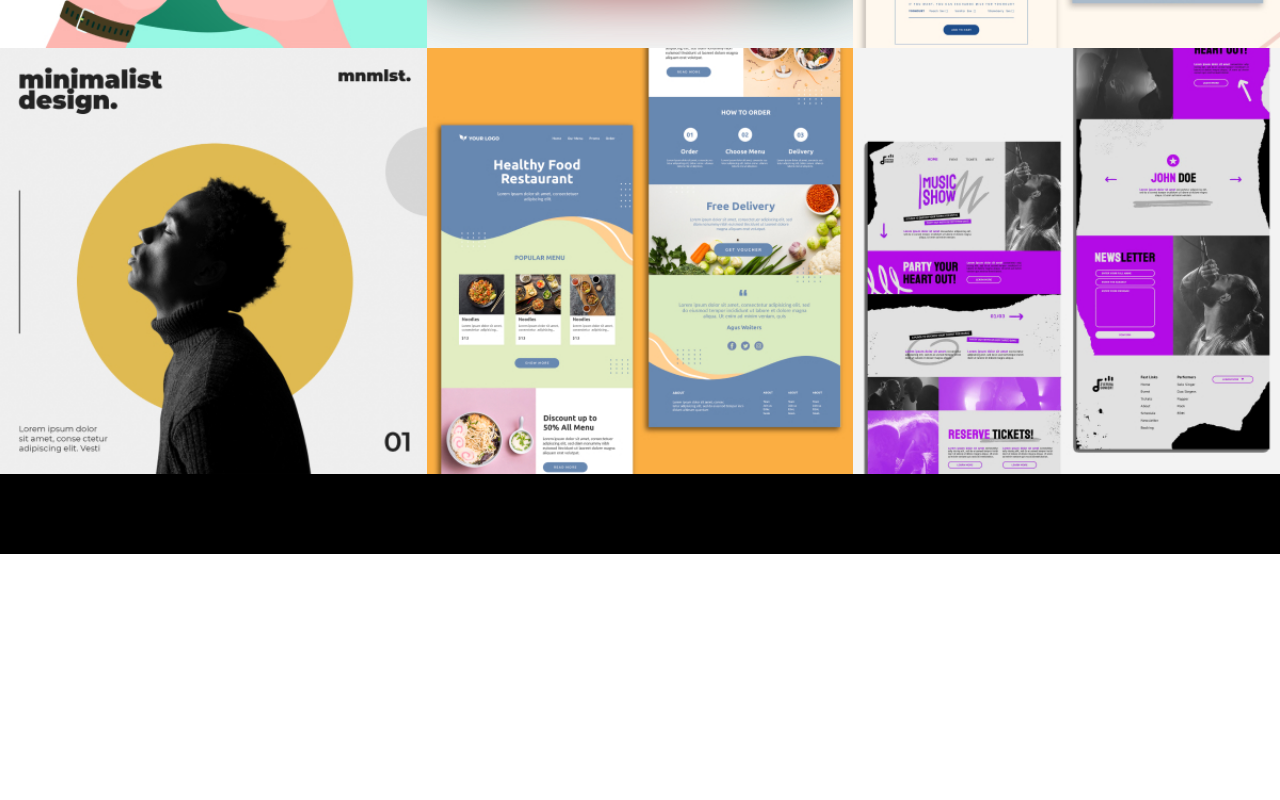
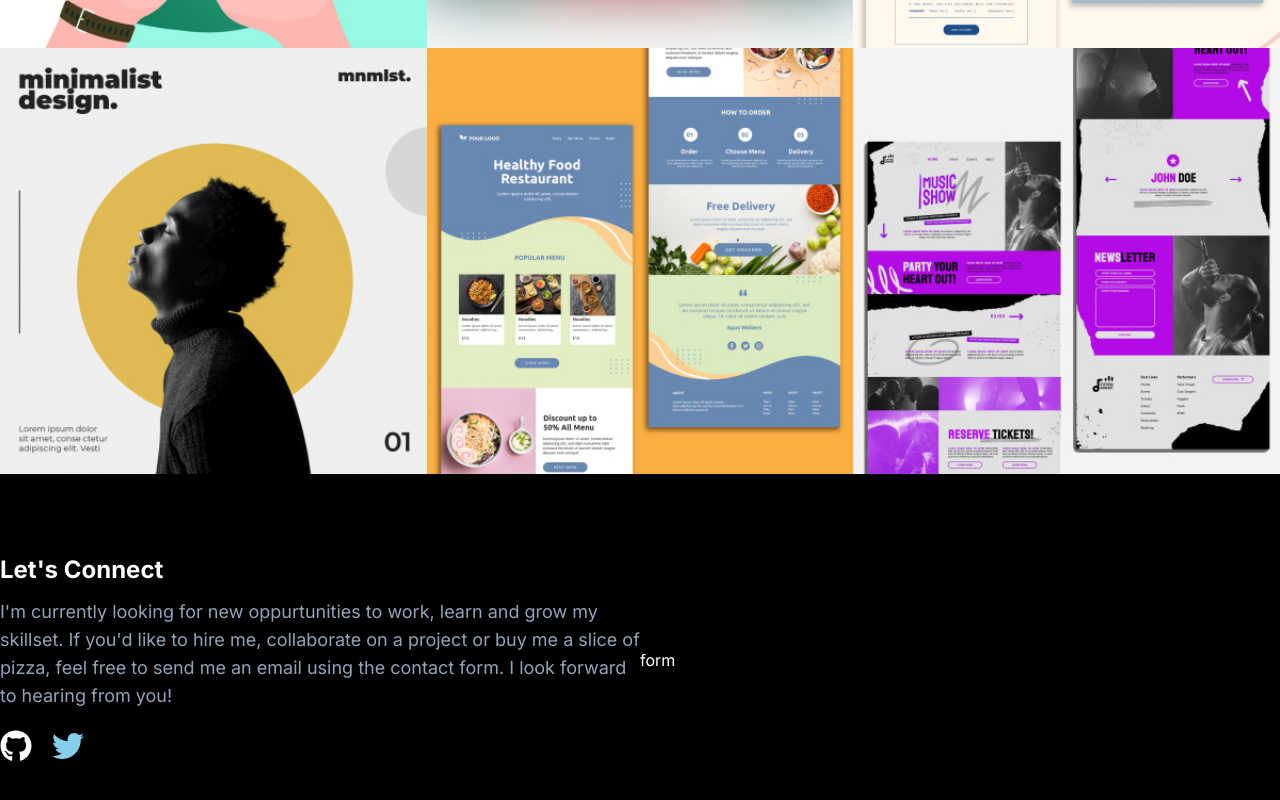
Before and after one commit to DustyDogCodex/nextjs-portfolio, a Next.js app: page / in a window 1280 px wide. Shown: the part 1473-2273 px from the top of the page. Before the commit the page ends 2027 px from the top, so only its background shows below. Built offline with nearby package versions, Linux system fonts and the light colour scheme.

Commit message:
added resend for sending emails through a form in the contact section. Setting up contact section and working on styling

```diff
--- a/package.json
+++ b/package.json
@@ -27,6 +27,7 @@
     "react-anchor-link-smooth-scroll": "^1.0.12",
     "react-dom": "18.2.0",
     "react-type-animation": "^3.1.0",
+    "resend": "^1.0.0",
     "split-text-js": "^1.0.3",
     "tailwindcss": "3.3.3",
     "typescript": "5.2.2"
--- /dev/null
+++ b/src/app/api/send/route.js
@@ -0,0 +1,20 @@
+import { EmailTemplate } from '../../../components/EmailTemplate'
+import { NextResponse } from 'next/server'
+import { Resend } from 'resend'
+
+const resend = new Resend(process.env.RESEND_API_KEY)
+
+export async function POST() {
+    try {
+        const data = await resend.emails.send({
+            from: 'Varun <varunmalaviya7@gmail.com>',
+            to: ['varunmalaviya7@gmail.com'],
+            subject: 'Hello world',
+            react: EmailTemplate({ firstName: 'John' }),
+        })
+
+        return NextResponse.json(data)
+    } catch (error) {
+        return NextResponse.json({ error })
+    }
+}
--- /dev/null
+++ b/src/app/components/Contact.tsx
@@ -0,0 +1,46 @@
+import { FontAwesomeIcon } from "@fortawesome/react-fontawesome"
+import { faGithub, faTwitter } from "@fortawesome/free-brands-svg-icons"
+import Link from "next/link"
+
+function Contact() {
+    return (
+        <section
+            id="contact"
+            className="flex items-center my-20"
+        >
+            <div className="w-1/2"
+            >
+                {/* heading and intro to section */}
+                <h2 className="text-2xl font-bold">Let's Connect</h2>
+                <p
+                    className="text-slate-400 text-lg mt-3"
+                >
+                    I'm currently looking for new oppurtunities to work, learn and grow my skillset. If you'd like to hire me, collaborate on a project or buy me a slice of pizza, feel free to send me an email using the contact form. I look forward to hearing from you!
+                </p>
+
+                {/* links to socials */}
+                <div className="mt-5 flex items-center gap-5">
+                    <a
+                        href={'https://github.com/DustyDogCodex'}
+                        target="_blank"
+                    >
+                        <FontAwesomeIcon icon={faGithub} style={{ color:'white', height:'2rem', width:'2rem' }} />
+                    </a>
+                    <a
+                        href={'https://twitter.com/VarunMalaviya2'}
+                        target="_blank"
+                    >
+                        <FontAwesomeIcon icon={faTwitter} style={{ color:'skyblue', height:'2rem', width:'2rem' }} />
+                    </a>
+                </div>
+            </div>
+
+            {/* contact me form */}
+            <div className="w-1/2">
+                form
+            </div>
+        </section>
+    )
+}
+
+export default Contact
--- /dev/null
+++ b/src/app/components/email-template.tsx
@@ -0,0 +1,14 @@
+/* email template from resend docs */
+import * as React from 'react'
+
+interface EmailTemplateProps {
+  firstName: string
+}
+
+export const EmailTemplate: React.FC<Readonly<EmailTemplateProps>> = ({
+  firstName,
+}) => (
+  <div>
+    <h1>Welcome, {firstName}!</h1>
+  </div>
+)
--- a/src/app/page.tsx
+++ b/src/app/page.tsx
@@ -4,6 +4,7 @@ import Hero from './components/Hero'
 import NavBar from './components/Navbar'
 import { useState } from 'react'
 import Portfolio from './components/Portfolio'
+import Contact from './components/Contact'
 
 export default function Home() {
     //using state to identify the current page the user is browser
@@ -20,6 +21,7 @@ export default function Home() {
                 <Hero />
                 <About />
                 <Portfolio />
+                <Contact />
             </div>
         </main>
     )
```
Also changed, not shown: 1 other file (tests, documents, lock files or other folders).
